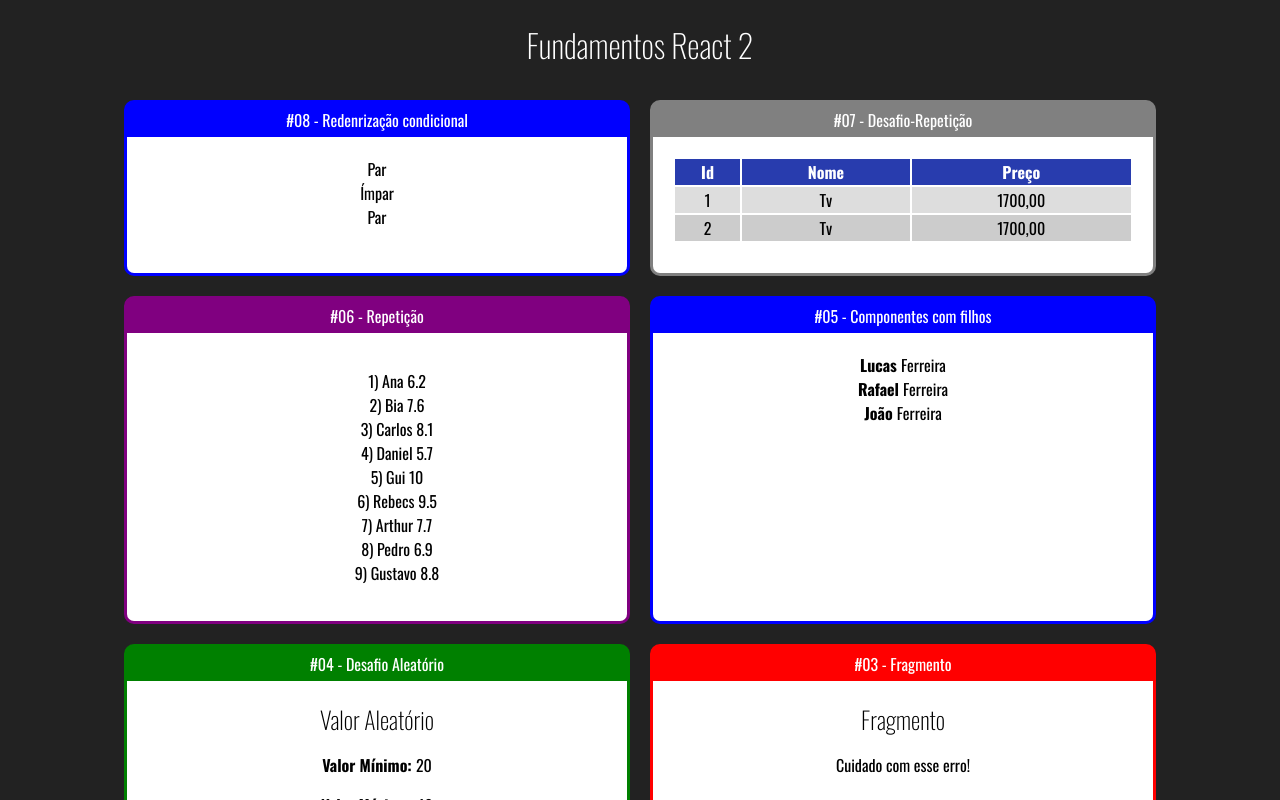
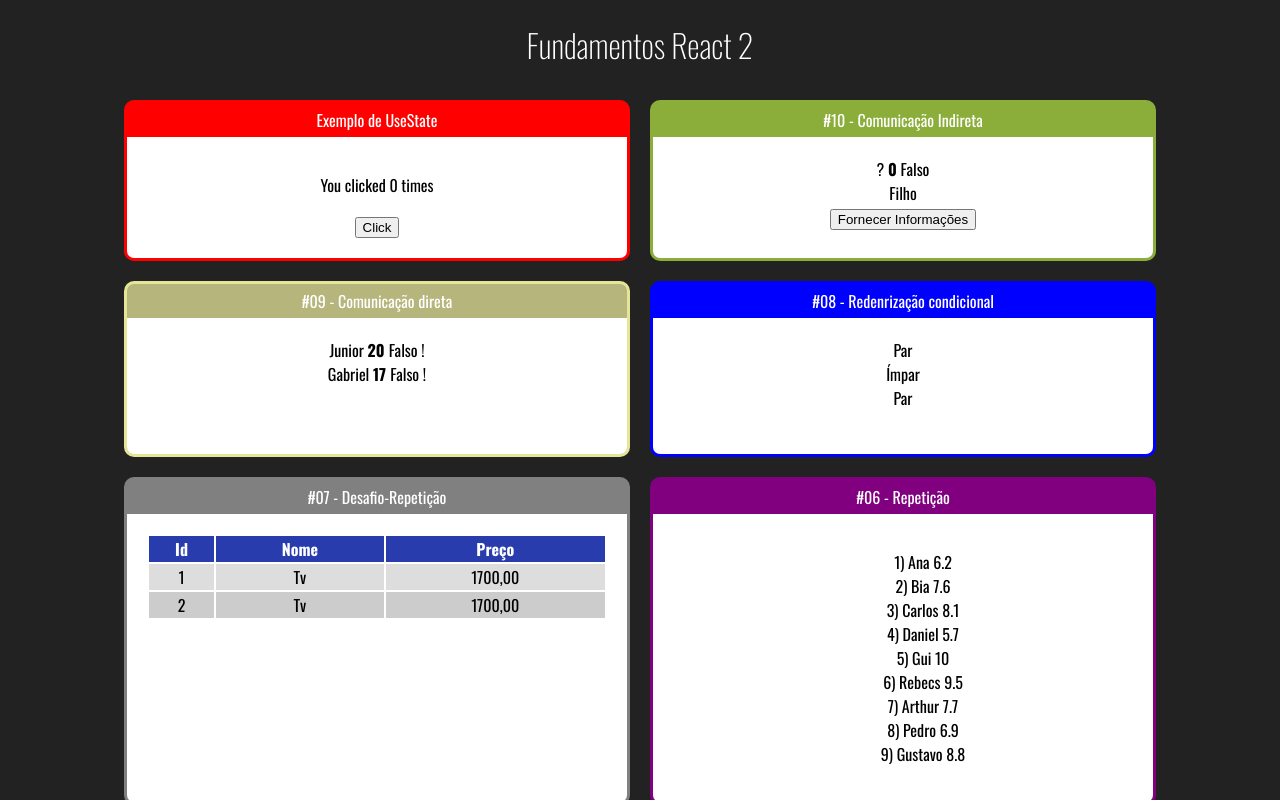
Before and after one commit to ThallesRyan/React, a React (Create React App) app in the folder curso-react/fundamentos-react/: page / in a window 1280 px wide. Shown: the top 800 px of the page. Built offline with nearby package versions, Linux system fonts and the light colour scheme.

Commit message:
Comunição e UseState
Exercícios sobre comunicação entre os elementos e exemplo do useState

```diff
--- a/curso-react/fundamentos-react/src/App.jsx
+++ b/curso-react/fundamentos-react/src/App.jsx
@@ -4,6 +4,10 @@ import './App.css'
 
 //Importam elementos
 import Card from './components/layout/Card'
+
+import UseStateEx from './components/UseStateEx'
+import IndiretaPai from "./components/comunicacao/IndiretaPai"
+import DiretaPai from './components/comunicacao/DiretaPai'
 import ParOuImpar from './components/condicional/ParOuImpar'
 import TabelaProdutos from "./components/repeticao/TabelaProdutos"
 import ListaAlunos from './components/repeticao/ListaAluno'
@@ -20,6 +24,20 @@ export default _ =>
         <h1>Fundamentos React 2</h1>
 
         <div className='Cards'>
+
+            <Card titulo="Exemplo de UseState">
+                <UseStateEx>
+
+                </UseStateEx>
+            </Card>
+
+            <Card titulo="#10 - Comunicação Indireta" color="#8BAD39">
+                <IndiretaPai></IndiretaPai>
+            </Card>
+
+            <Card titulo="#09 - Comunicação direta" color="#FFAA">
+                <DiretaPai></DiretaPai>
+            </Card>
 
             <Card titulo="#08 - Redenrização condicional" color='blue'>
                 <ParOuImpar numero={2}></ParOuImpar>
--- /dev/null
+++ b/curso-react/fundamentos-react/src/components/UseStateEx.jsx
@@ -0,0 +1,16 @@
+import React, {useState} from 'react'
+
+export default (props) => {
+
+    /* useState com valor inicial sendo 0 */
+    const [count, setCount] = useState(0)
+
+
+    return (
+        <div>
+            <p>You clicked {count} times</p>
+             {/* Quando o botão for clicado, a funcao que atualiza o valor de count será disparada */}
+            <button onClick={() => setCount(count + 1)}>Click</button>
+        </div>
+    )
+}
--- /dev/null
+++ b/curso-react/fundamentos-react/src/components/comunicacao/DiretaFilho.jsx
@@ -0,0 +1,11 @@
+import React from 'react'
+/* Será o componente que recebrá as informações */
+export default props => {
+    return (
+        <div>
+            <span>{props.nome} </span>
+            <span><strong>{props.idade} </strong></span>
+            <span>{props.nerd ? 'Verdadeiro' : "Falso"} !</span>
+        </div>
+    )
+}
--- /dev/null
+++ b/curso-react/fundamentos-react/src/components/comunicacao/DiretaPai.jsx
@@ -0,0 +1,13 @@
+import  React from 'react'
+/*Importa o componente para poder passar poder usu-lo, podendo passar as propriedades */
+import DiretaFilho from './DiretaFilho'
+
+export default props => {
+    return (
+        <div>
+            <DiretaFilho nome="Junior" idade={20}></DiretaFilho>
+            <DiretaFilho nome="Gabriel" idade={17} nerd={false}></DiretaFilho>
+        </div>
+    )
+
+}
--- /dev/null
+++ b/curso-react/fundamentos-react/src/components/comunicacao/IndiretaFilho.jsx
@@ -0,0 +1,15 @@
+import React, { useState } from "react"
+
+export default props => {
+
+
+  return(
+      <div>
+          <div>
+              Filho
+          </div>
+          {/*Assim que o botão for clicado, o filho passrá informações para o pai */}
+          <button onClick={ _ => props.quandoClicar('João', 53, true) } >Fornecer Informações</button>
+      </div>
+  )
+}
--- /dev/null
+++ b/curso-react/fundamentos-react/src/components/comunicacao/IndiretaPai.jsx
@@ -0,0 +1,34 @@
+import React, {useState} from "react";
+import IndiretaFilho from "./IndiretaFilho";
+
+export default props => {
+
+    /*UseSate recebe como param o valor inicial e retorna o valor, e uma função que mudará o valor */
+    const [nome, setNome] = useState('?')
+    const [idade, setIdade] = useState(0)
+    const [nerd, setNerd] = useState(false)
+
+
+    //A funcao sertá mandada como param para o elemento filho, e serexecutada nele, passando assim informações do filho para o pai
+    function fornecerInformacoes(nome, idade, nerd) {/*Params passados na chamada da funcao, no filho */
+
+       setNome(nome)
+       setIdade(idade)
+       setNerd(nerd)
+
+        console.log(nome, idade, nerd)
+    }
+
+    return (
+        <div>
+            <div>
+                <span>{nome} </span>
+                <span><strong>{idade}</strong> </span>
+                <span>{nerd ? "Verdadeiro" : "Falso" }</span>
+            </div>
+
+            {/* passa funcao via props, do pai para o filho, quando a funcao for chamada poderá passar informações do filho para o pai */}
+            <IndiretaFilho quandoClicar={fornecerInformacoes}></IndiretaFilho>
+        </div>
+    )
+}
--- a/curso-react/fundamentos-react/src/components/condicional/ParOuImpar.jsx
+++ b/curso-react/fundamentos-react/src/components/condicional/ParOuImpar.jsx
@@ -2,5 +2,5 @@ import react from "react";
 
 export default (props) => {
     const isPar = props.numero % 2 == 0
-    return <div>{isPar ? <span>Par</span> : <spa>Ímpar</spa>}</div>
+    return <div>{isPar ? <span>Par</span> : <span>Ímpar</span>}</div>
 }
```
